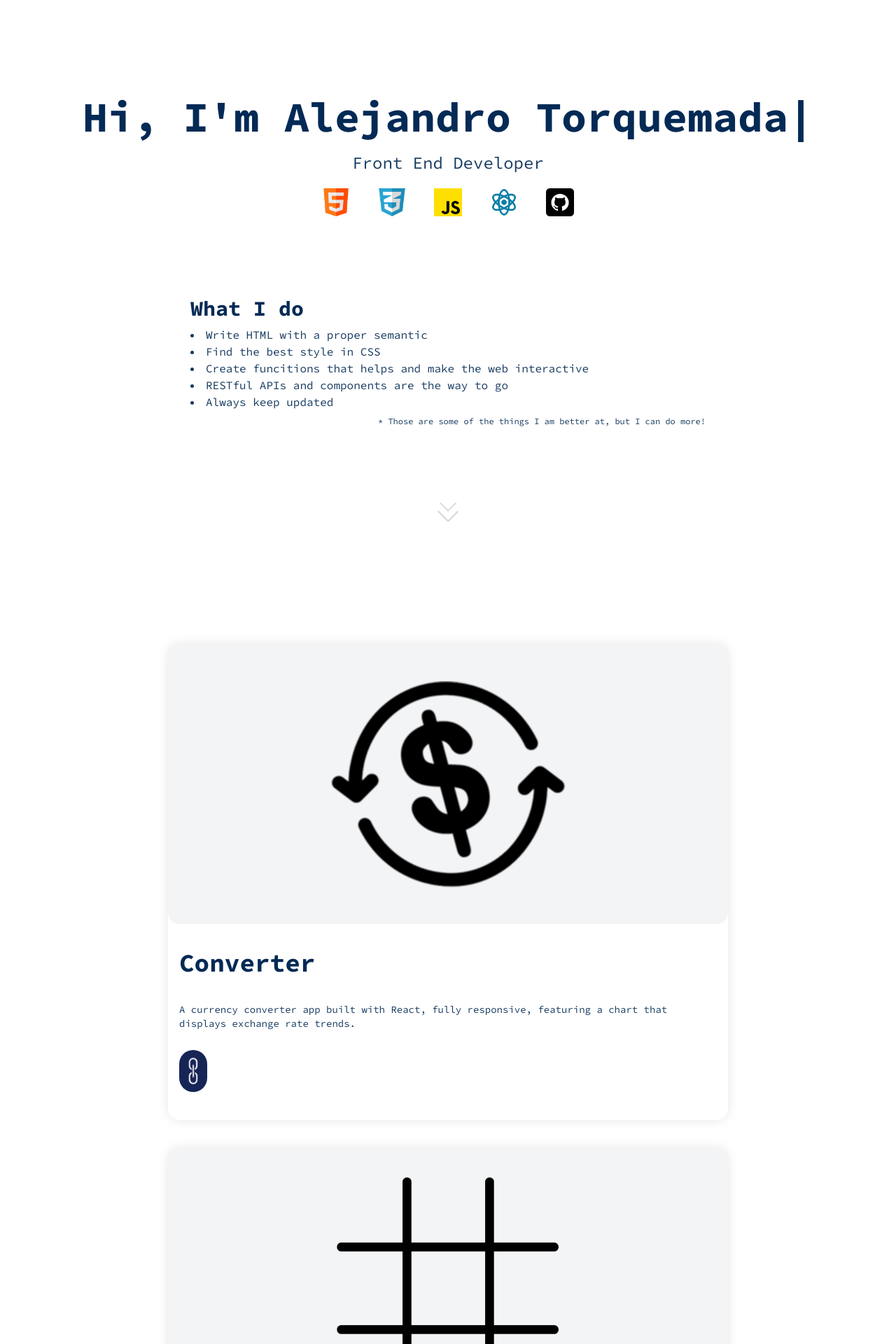
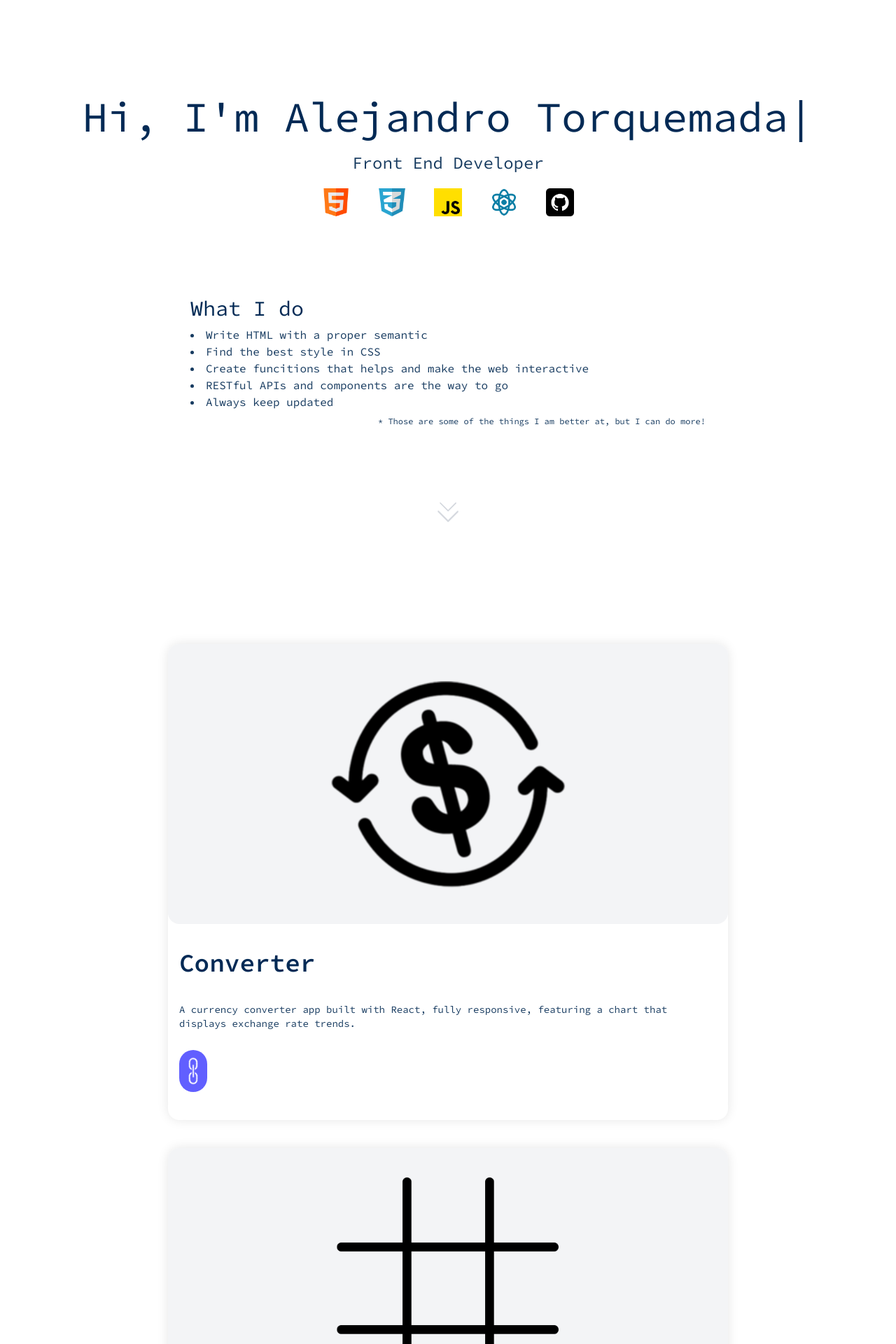
Before and after one commit to AveysT/Portfolio, a React (Vite) app: page / in a window 1280 px wide. Shown: the top 1920 px of the page at 70% size. Built offline with nearby package versions, Linux system fonts and the light colour scheme.

Commit message:
Dark mode 01

```diff
--- a/src/App.jsx
+++ b/src/App.jsx
@@ -9,19 +9,21 @@ function App() {
 
   return (
     <>
-      <div className="grid grid-rows-[1fr_1fr] h-dvh items-center">
+      <div className="dark:bg-gray-800  grid grid-rows-[1fr_1fr] h-dvh items-center">
         <header className="h-auto flex flex-col m-auto items-center pt-30">
-          <section className=" flex flex-col items-center">
+          <section className="flex flex-col items-center">
             <article className="flex flex-col justify-center items-center gap-5">
               <div className="flex flex-row">
-                <h1 className="text-6xl text-center flex items-center">
+                <h1 className="dark:text-gray-200 text-main text-6xl text-center flex items-center">
                   Hi, I'm Alejandro Torquemada
-                  <h1 className="text-6xl flex items-center animate-codebar max-lg:hidden">
+                  <h1 className="dark:text-gray-200 text-main text-6xl flex items-center animate-codebar max-lg:hidden">
                     |
                   </h1>
                 </h1>
               </div>
-              <p className="text-2xl">Front End Developer</p>
+              <p className="dark:text-gray-100 text-submain text-2xl">
+                Front End Developer
+              </p>
               <p className="flex flex-row gap-10">
                 <img
                   src="/Portfolio/html.png"
@@ -91,17 +93,27 @@ function App() {
         <section className="h-[100%] flex flex-col m-auto pt-20 pb-20">
           <article className="w-screen max-w-3xl flex flex-col gap-3 p-4">
             <div className="flex flex-col gap-2">
-              <h2 className="text-3xl text-main">What I do</h2>
+              <h2 className="dark:text-gray-200 text-3xl text-main">
+                What I do
+              </h2>
               <ul className="text-m list-disc list-inside">
-                <li>Write HTML with a proper semantic</li>
-                <li>Find the best style in CSS</li>
-                <li>
+                <li className="dark:text-gray-100 text-submain ">
+                  Write HTML with a proper semantic
+                </li>
+                <li className="dark:text-gray-100 text-submain ">
+                  Find the best style in CSS
+                </li>
+                <li className="dark:text-gray-100 text-submain ">
                   Create funcitions that helps and make the web interactive
                 </li>
-                <li>RESTful APIs and components are the way to go</li>
-                <li>Always keep updated</li>
+                <li className="dark:text-gray-100 text-submain ">
+                  RESTful APIs and components are the way to go
+                </li>
+                <li className="dark:text-gray-100 text-submain ">
+                  Always keep updated
+                </li>
               </ul>
-              <p className="text-xs self-end">
+              <p className="dark:text-gray-100 text-submain  text-xs self-end">
                 * Those are some of the things I am better at, but I can do
                 more!
               </p>
@@ -119,26 +131,28 @@ function App() {
           </div>
         </footer>
       </div>
-      <div className="grid grid-rows-[1fr_1fr] h-dvh items-center">
+      <div className="dark:bg-gray-800 dark:text-white grid grid-rows-[1fr_1fr] h-dvh items-center">
         <header className="h-auto flex flex-col m-auto items-center pt-30">
           <section className="text-3xl text-main items-center">
             <ProjectCard />
           </section>
         </header>
 
-        <footer className=" h-[100%] flex flex-col m-auto pt-20 pb-20 items-center">
-          <h2 className="text-3xl text-main">Socials</h2>
+        <footer className="h-[100%] flex flex-col m-auto pt-20 pb-20 items-center">
+          <h2 className="dark:text-gray-200 text-3xl text-main">Socials</h2>
           <section className="flex flex-row items-center gap-4 mt-10 mb-10 max-2xl:flex-col">
             <div className="flex flex-row gap-4 rounded-lg hover:shadow-[0px_0px_16px_0px_rgba(0,_0,_0,_0.3)] transition-all duration-300">
-              <div className="flex flex-row gap-2 text-3xl border-2 border-r-0 border-gray-400 bg-gray-200 p-4 rounded-l-lg justify-center items-center ">
+              <div className="dark:bg-gray-600 flex flex-row gap-2 text-3xl border-2 border-r-0 border-gray-400 bg-gray-200 p-4 rounded-l-lg justify-center items-center ">
                 <SlEnvolope />
               </div>
-              <div className="-ml-6 flex flex-row gap-2 border-2 border-l-gray-200 border-r-gray-200 border-gray-400 bg-gray-100 p-4 -z-10">
-                <p className="text-lg">Alejandrotorquemada@gmail.com</p>
+              <div className="dark:text-gray-100 dark:bg-gray-600 text-submain -ml-6 flex flex-row gap-2 border-2 border-l-gray-200 border-r-gray-200 border-gray-400 bg-gray-100 p-4 -z-10">
+                <p className="dark:text-gray-100 text-lg">
+                  Alejandrotorquemada@gmail.com
+                </p>
               </div>
               <button
                 onClick={mailCopy}
-                className="-ml-6 flex flex-row gap-2 text-3xl border-2 border-l-0 border-gray-400 bg-gray-200 p-4 rounded-r-lg justify-center items-center hover:bg-gray-300 transition-colors duration-300"
+                className="dark:bg-gray-600 hover:dark:bg-gray-700 -ml-6 flex flex-row gap-2 text-3xl border-2 border-l-0 border-gray-400 bg-gray-200 p-4 rounded-r-lg justify-center items-center hover:bg-gray-300 transition-colors duration-300"
               >
                 <SlDocs />
               </button>
--- a/src/components/projectCard.jsx
+++ b/src/components/projectCard.jsx
@@ -3,11 +3,11 @@ import { SlLink } from "react-icons/sl";
 
 const Card = ({ project }) => {
   return (
-    <div className="grid grid-cols-2 gap-5 w-[50%] max-2xl:w-[100%] min-h-80 max-2xl:grid-cols-1 rounded-2xl shadow-[0px_0px_16px_0px_rgba(0,_0,_0,_0.1)] group">
+    <div className="dark:bg-gray-700 grid grid-cols-2 gap-5 w-[50%] max-2xl:w-[100%] min-h-80 max-2xl:grid-cols-1 rounded-2xl shadow-[0px_0px_16px_0px_rgba(0,_0,_0,_0.1)] group">
       <a
         href={project.link}
         target="_blank"
-        className="bg-gray-100 col-span-1 rounded-2xl flex items-center justify-center relative overflow-hidden aspect-[4/4] max-2xl:aspect-[4/2] w-full "
+        className="dark:bg-gray-600  bg-gray-100 col-span-1 rounded-2xl flex items-center justify-center relative overflow-hidden aspect-[4/4] max-2xl:aspect-[4/2] w-full "
       >
         <span className="absolute inset-0 flex items-center justify-center z-10 transition-opacity duration-700 group-hover:opacity-0 max-2xl:group-hover:opacity-100">
           <img
@@ -24,8 +24,12 @@ const Card = ({ project }) => {
       </a>
 
       <div className="grid col-span-1 gap-4 pt-4 max-2xl:mx-4 max-2xl:pb-10 max-2xl:gap-7">
-        <h2 className="text-4xl font-semibold mb-2">{project.name}</h2>
-        <p className="text-sm">{project.description}</p>
+        <h2 className="dark:text-gray-200 text-main text-4xl font-semibold mb-2">
+          {project.name}
+        </h2>
+        <p className="dark:text-gray-100 text-submain text-sm">
+          {project.description}
+        </p>
         <a
           href={project.link}
           target="_blank"
--- a/src/index.css
+++ b/src/index.css
@@ -1,6 +1,5 @@
 @import url('https://fonts.googleapis.com/css2?family=Source+Code+Pro:ital,wght@0,200..900;1,200..900&display=swap');
 @import "tailwindcss";
-
 
 @theme {
   --text-color-main: #032a55;
@@ -20,17 +19,8 @@ body {
   font-family: 'Source Code Pro', monospace;
 }
 
-h1, h2, h3, h4, h5, h6 {
-  @apply font-bold;
-  @apply text-main
-}
-
-p, li, span {
-  @apply text-submain;
-}
-
 .parentLink {
-  @apply w-10 h-15 bg-blue-950 rounded-3xl flex items-center justify-center;
+  @apply w-10 h-15 bg-indigo-500 rounded-3xl flex items-center justify-center;
 }
 
 .childrenLink {
```
Also changed, not shown: 5 other files (tests, documents, lock files or other folders).
